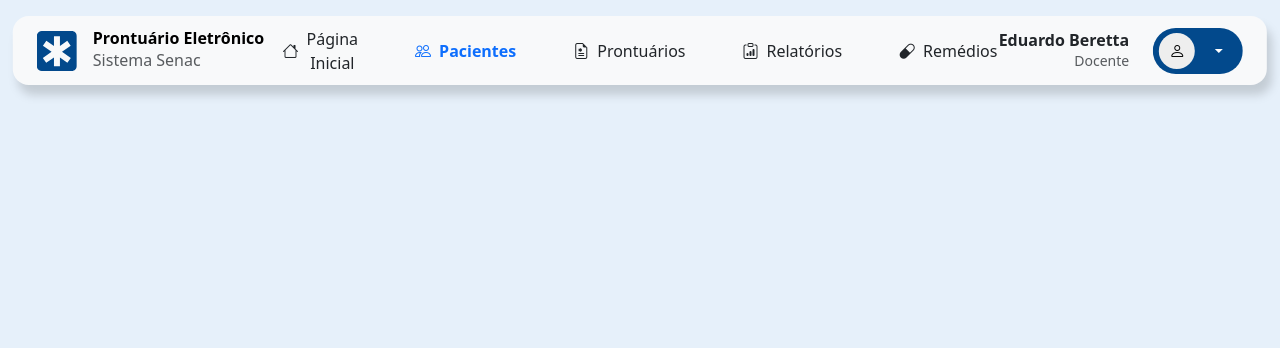
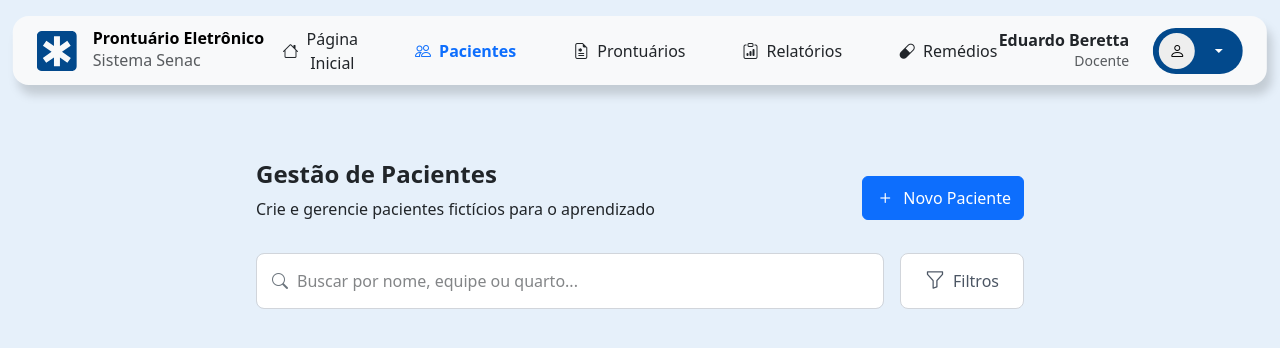
Before and after one commit to eduardoberettarod/PI-prontuario-eletronico, a React (Vite) app: page /pacientes in a window 1280 px wide. Shown: the top 348 px of the page. Built offline with nearby package versions, Linux system fonts and the light colour scheme.

Commit message:
Pagina Pacientes
começando a pagina de pacientes, fiz um input e dois botoes

```diff
--- a/src/App.jsx
+++ b/src/App.jsx
@@ -5,6 +5,7 @@ import Navbar from './components/Navbar/Navbar'
 
 //Páginas
 import Index from './pages/Home/Index.jsx';
+import Pacientes from './pages/Pacientes/Pacientes.jsx';
 
 
 
@@ -18,6 +19,7 @@ function App() {
         {/* conteudo das paginas */}
         <Routes>
           <Route path='/index' element={<Index />} ></Route>
+          <Route path='/pacientes' element={<Pacientes />} ></Route>
 
 
           {/* rota padrão */}
--- a/src/pages/Home/Index.css
+++ b/src/pages/Home/Index.css
@@ -120,7 +120,7 @@
         font-size: 14px;
     }
     .width-a-home{
-        width: 45%;
+        width: 40%;
     }
 
 }
--- /dev/null
+++ b/src/pages/Pacientes/Pacientes.css
@@ -0,0 +1,74 @@
+#pacientes-page-section {
+    position: absolute;
+    top: 0;
+}
+
+.container-pacientes {
+    position: relative;
+    margin-inline: var(--mg-inline);
+    top: 20%;
+}
+
+.container-pacientes h2 {
+    font-size: 1.5rem;
+}
+
+.container-pacientes p {
+    font-size: 16px;
+}
+
+.input-search {
+    padding-left: 40px;
+    padding-right: 16px;
+    padding-top: 15px;
+    padding-bottom: 15px;
+    border-radius: 8px;
+    border: 1px solid #d1d5db;
+    font-size: 16px;
+}
+
+.btn-filter {
+    padding: 12px 24px;
+    border-radius: 8px;
+    border: 1px solid #d1d5db;
+    background-color: #ffffff;
+    color: #4b5563;
+    display: flex;
+    align-items: center;
+    gap: 8px;
+    transition: background-color 0.2s;
+    cursor: pointer;
+}
+
+.btn-filter:hover {
+    background-color: #f9fafb;
+}
+
+.btn-filter:focus {
+    outline: none;
+}
+
+
+@media (max-width:1200px) {
+    .container-pacientes {
+        top: 12%;
+        margin-inline: var(--mg-inline-mobile);
+    }
+
+    .container-pacientes h2 {
+        font-size: 1.5rem;
+    }
+
+    .container-pacientes p {
+        font-size: 14px;
+    }
+}
+
+@media (max-width: 575.98px) { /* mobile do Bootstrap */
+    .header-action-btn {
+        width: 100%;
+    }
+    .container-action-btn{
+        width: 100%;
+    }
+}
--- /dev/null
+++ b/src/pages/Pacientes/Pacientes.jsx
@@ -0,0 +1,53 @@
+import React from 'react'
+import './Pacientes.css'
+import TagStatus from '../../components/Tag/TagStatus'
+
+const Pacientes = () => {
+    return (
+        <section id='pacientes-page-section'>
+
+            <div className='container-pacientes'>
+
+                <div className="d-flex flex-column flex-md-row mb-3 align-items-start align-items-md-center justify-content-md-between">
+
+                    <div className="text-start mb-2 mb-md-0">
+                        <h2 className="fw-bold">Gestão de Pacientes</h2>
+                        <p>Crie e gerencie pacientes fictícios para o aprendizado</p>
+                    </div>
+
+                    <div className="d-flex justify-content-md-end container-action-btn">
+                        <button className="btn btn-primary d-flex align-items-center gap-2 header-action-btn">
+                            <i className="bi bi-plus fs-5"></i>
+                            Novo Paciente
+                        </button>
+                    </div>
+                </div>
+
+                <div>
+                    <form class="d-flex flex-column flex-md-row gap-3" role="search">
+
+                        <div class="position-relative w-100 d-flex">
+                            <i class="bi bi-search position-absolute top-50 translate-middle-y ms-3 text-secondary"></i>
+                            <input
+                                type="text"
+                                class="form-control input-search"
+                                placeholder="Buscar por nome, equipe ou quarto..."
+                            />
+                        </div>
+
+                        <button class="btn-filter" type="submit">
+                            <i class="bi bi-funnel fs-5"></i> Filtros
+                        </button>
+                    </form>
+
+                </div>
+
+            </div>
+
+
+
+        </section>
+    )
+}
+
+export default Pacientes
--- a/src/style/global.css
+++ b/src/style/global.css
@@ -8,7 +8,7 @@
     --branco: #eee;
     --bg-hover-button: rgba(0, 0, 0, 0.2);
     --font-size: 16px;
-    --mg-inline: 3.2rem;
+    --mg-inline: 20%;
     --mg-inline-mobile: 1rem
 }
 
@@ -30,3 +30,7 @@ section{
     width: 100%;
     height: 100vh;
 }
+
+.form-control::placeholder {
+  opacity: 0.75;
+}
```
